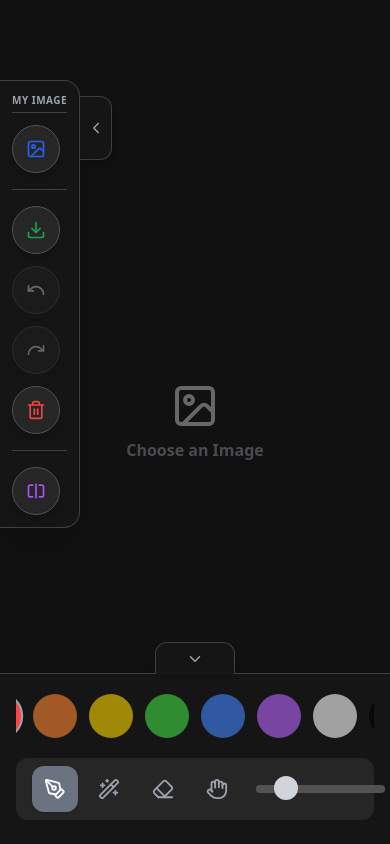
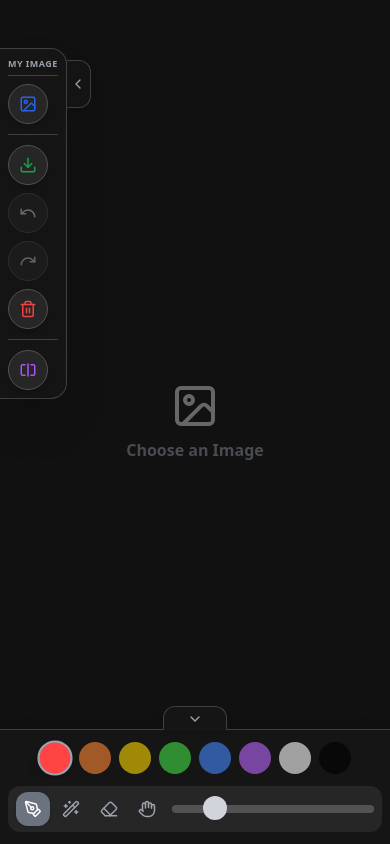
Before and after one commit to MicroSwitchers/sfh, a React (Vite) app: page / in a window 390 px wide. Built offline with nearby package versions, Linux system fonts and the light colour scheme.

Commit message:
Fix touch screen support, optimize mobile performance, and strengthen magnet tool

```diff
--- a/index.html
+++ b/index.html
@@ -6,6 +6,7 @@
     <meta name="viewport" content="width=device-width, initial-scale=1.0, user-scalable=no" />
     <meta name="description"
         content="CVI Salient Feature Highlighting - A layered canvas tool for visual highlighting and comparison" />
+    <link rel="icon" type="image/svg+xml" href="/favicon.svg" />
     <title>Salient Feature Highlighter (SFH)</title>
 </head>
 
--- a/src/App.jsx
+++ b/src/App.jsx
@@ -286,7 +286,7 @@ export default function App() {
     const perpX = hasDirection ? -dirY : 0;
     const perpY = hasDirection ? dirX : 0;
 
-    const r = 8;
+    const r = 20; // Increased search radius for more obvious snapping
     const startX = Math.max(1, imgX - r);
     const startY = Math.max(1, imgY - r);
     const endX = Math.min(targetImage.width - 1, imgX + r);
@@ -298,11 +298,12 @@ export default function App() {
     if (analysisImageRef.current !== targetImage) {
       ac.width = targetImage.width;
       ac.height = targetImage.height;
-      ac.getContext('2d').drawImage(targetImage, 0, 0);
+      const initCtx = ac.getContext('2d', { willReadFrequently: true });
+      initCtx.drawImage(targetImage, 0, 0);
       analysisImageRef.current = targetImage;
     }
 
-    const ctx = ac.getContext('2d');
+    const ctx = ac.getContext('2d', { willReadFrequently: true });
     const padStartX = Math.max(0, startX - 1);
     const padStartY = Math.max(0, startY - 1);
     const padW = Math.min(targetImage.width, endX + 2) - padStartX;
@@ -374,8 +375,8 @@ export default function App() {
 
     if (maxScore < 5) return { x: worldX, y: worldY };
 
-    // Clamp snap so it never leaps more than 6px from cursor
-    const maxSnap = 6;
+    // Clamp snap so it never leaps more than 15px from cursor
+    const maxSnap = 15; // Increased for more obvious effect
     let snapX = bestX - targetImage.width / 2;
     let snapY = bestY - targetImage.height / 2;
     const snapDx = snapX - worldX;
@@ -454,6 +455,11 @@ export default function App() {
   const getCenter = (p1, p2) => ({ x: (p1.clientX + p2.clientX) / 2, y: (p1.clientY + p2.clientY) / 2 });
 
   const handlePointerDown = (e) => {
+    // Prevent default touch behavior for better drawing experience
+    if (e.pointerType === 'touch') {
+      e.preventDefault();
+    }
+
     // Middle mouse button panning
     if (e.button === 1) {
       e.preventDefault();
@@ -497,7 +503,8 @@ export default function App() {
 
         if (tool === 'magnet' && targetImg) {
           const snapped = snapToEdge(wp.x, wp.y, targetImg, null);
-          wp = { x: wp.x * 0.3 + snapped.x * 0.7, y: wp.y * 0.3 + snapped.y * 0.7 };
+          // Stronger snap: use 90% snapped position, 10% original
+          wp = { x: wp.x * 0.1 + snapped.x * 0.9, y: wp.y * 0.1 + snapped.y * 0.9 };
         }
 
         const newPath = { points: [wp], color, size, isEraser: tool === 'eraser' };
@@ -510,6 +517,11 @@ export default function App() {
   };
 
   const handlePointerMove = (e) => {
+    // Prevent default touch behavior for better drawing experience
+    if (e.pointerType === 'touch') {
+      e.preventDefault();
+    }
+
     // Middle mouse panning
     if (isMiddleMousePanning.current) {
       const last = middleMouseLastPos.current;
@@ -568,21 +580,22 @@ export default function App() {
           if (tool === 'magnet' && targetImg) {
             const rawWp = { x: wp.x, y: wp.y }; // Save raw cursor position
             const snapped = snapToEdge(wp.x, wp.y, targetImg, targetPath.points);
-            wp = { x: wp.x * 0.2 + snapped.x * 0.8, y: wp.y * 0.2 + snapped.y * 0.8 };
+            // Much stronger snap: use 95% snapped position
+            wp = { x: wp.x * 0.05 + snapped.x * 0.95, y: wp.y * 0.05 + snapped.y * 0.95 };
 
-            // Light smoothing with last 2 points only
+            // Minimal smoothing to preserve snap effect
             const pp = targetPath.points;
             if (pp.length >= 1) {
               const last = pp[pp.length - 1];
-              wp = { x: wp.x * 0.7 + last.x * 0.3, y: wp.y * 0.7 + last.y * 0.3 };
+              wp = { x: wp.x * 0.9 + last.x * 0.1, y: wp.y * 0.9 + last.y * 0.1 };
             }
 
-            // Hard clamp: never drift more than 4px from the raw cursor
-            // This prevents spirals — the line is always anchored to where the user is pointing
+            // Allow more drift for stronger magnetic effect
+            // This lets the line really stick to edges
             const driftX = wp.x - rawWp.x;
             const driftY = wp.y - rawWp.y;
             const driftDist = Math.hypot(driftX, driftY);
-            const maxDrift = 4;
+            const maxDrift = 12; // Increased from 4 to allow stronger snapping
             if (driftDist > maxDrift) {
               const s = maxDrift / driftDist;
               wp = { x: rawWp.x + driftX * s, y: rawWp.y + driftY * s };
@@ -841,9 +854,9 @@ export default function App() {
       onClick={onClick}
       disabled={disabled}
       title={title}
-      className={`w-12 h-12 flex items-center justify-center bg-neutral-800 rounded-full shadow-lg border border-neutral-600 transition-transform active:scale-95 disabled:opacity-40 disabled:scale-100 hover:shadow-xl hover:bg-neutral-700 ${colorClass}`}
+      className={`w-10 h-10 sm:w-12 sm:h-12 flex items-center justify-center bg-neutral-800 rounded-full shadow-lg border border-neutral-600 transition-transform active:scale-95 disabled:opacity-40 disabled:scale-100 hover:shadow-xl hover:bg-neutral-700 ${colorClass}`}
     >
-      <Icon size={20} />
+      <Icon size={18} className="sm:w-5 sm:h-5" />
     </button>
   );
 
@@ -864,6 +877,7 @@ export default function App() {
         <canvas
           ref={canvasRef}
           className="block touch-none"
+          style={{ touchAction: 'none', willChange: 'transform' }}
           onContextMenu={(e) => e.preventDefault()}
           onPointerDown={handlePointerDown}
           onPointerMove={handlePointerMove}
@@ -926,10 +940,10 @@ export default function App() {
       </div>
 
       {/* LEFT DRAWER (Workspace Actions) */}
-      <div className={`absolute top-20 left-0 z-30 flex items-start transition-transform duration-300 ease-in-out ${leftOpen ? 'translate-x-0' : '-translate-x-[calc(100%-24px)]'}`}>
+      <div className={`absolute top-12 sm:top-20 left-0 z-30 flex items-start transition-transform duration-300 ease-in-out ${leftOpen ? 'translate-x-0' : '-translate-x-[calc(100%-20px)]'}`}>
         {/* Panel Content */}
-        <div className="bg-neutral-900/95 border-y border-r border-neutral-700 rounded-r-2xl p-3 shadow-2xl backdrop-blur-md flex flex-col gap-3 pointer-events-auto">
-          <div className="text-[10px] uppercase font-bold text-gray-400 text-center tracking-wider pb-1 border-b border-neutral-700">My Image</div>
+        <div className="bg-neutral-900/95 border-y border-r border-neutral-700 rounded-r-2xl p-2 sm:p-3 shadow-2xl backdrop-blur-md flex flex-col gap-2 sm:gap-3 pointer-events-auto">
+          <div className="text-[9px] sm:text-[10px] uppercase font-bold text-gray-400 text-center tracking-wider pb-1 border-b border-neutral-700">My Image</div>
 
           <ActionButton
             onClick={() => fileInputRef.current?.click()}
@@ -937,14 +951,14 @@ export default function App() {
             colorClass="text-blue-600 hover:text-blue-700"
             title="Choose an Image"
           />
-          <div className="w-full h-px bg-neutral-700 my-1"></div>
+          <div className="w-full h-px bg-neutral-700 my-0.5 sm:my-1"></div>
 
           <ActionButton onClick={handleSave} icon={Download} colorClass="text-green-600 hover:text-green-700" title="Save My Highlighted Image" />
           <ActionButton onClick={handleUndo} disabled={history.current.length === 0} icon={Undo} title="Undo (Ctrl+Z)" />
           <ActionButton onClick={handleRedo} disabled={redoStack.current.length === 0} icon={Redo} colorClass="text-gray-300 hover:text-white" title="Redo (Ctrl+Y)" />
           <ActionButton onClick={handleClear} icon={Trash2} colorClass="text-red-500 hover:text-red-600" title="Clear All Drawings" />
 
-          <div className="w-full h-px bg-neutral-700 my-1"></div>
+          <div className="w-full h-px bg-neutral-700 my-0.5 sm:my-1"></div>
 
           <ActionButton
             onClick={toggleCompare}
@@ -957,21 +971,21 @@ export default function App() {
         {/* Handle */}
         <button
           onClick={() => setLeftOpen(!leftOpen)}
-          className="mt-4 pointer-events-auto w-8 h-16 bg-neutral-900/95 border-y border-r border-neutral-700 rounded-r-xl flex items-center justify-center text-gray-400 hover:text-gray-200 shadow-md active:bg-neutral-800"
+          className="mt-3 sm:mt-4 pointer-events-auto w-6 sm:w-8 h-12 sm:h-16 bg-neutral-900/95 border-y border-r border-neutral-700 rounded-r-xl flex items-center justify-center text-gray-400 hover:text-gray-200 shadow-md active:bg-neutral-800"
         >
-          {leftOpen ? <ChevronLeft size={18} /> : <ChevronRight size={18} />}
+          {leftOpen ? <ChevronLeft size={16} className="sm:w-[18px] sm:h-[18px]" /> : <ChevronRight size={16} className="sm:w-[18px] sm:h-[18px]" />}
         </button>
       </div>
 
       {/* RIGHT DRAWER (Comparative Actions) */}
       {isComparing && sliderPos < 0.85 && (
-        <div className={`absolute top-20 right-0 z-30 flex flex-row-reverse items-start transition-transform duration-300 ease-in-out ${rightOpen ? 'translate-x-0' : 'translate-x-[calc(100%-24px)]'}`}>
+        <div className={`absolute top-12 sm:top-20 right-0 z-30 flex flex-row-reverse items-start transition-transform duration-300 ease-in-out ${rightOpen ? 'translate-x-0' : 'translate-x-[calc(100%-20px)]'}`}>
           {/* Panel Content */}
-          <div className="bg-neutral-900/95 border-y border-l border-neutral-700 rounded-l-2xl p-3 shadow-2xl backdrop-blur-md flex flex-col gap-3 pointer-events-auto">
-            <div className="text-[10px] uppercase font-bold text-gray-400 text-center tracking-wider pb-1 border-b border-neutral-700">Compare</div>
+          <div className="bg-neutral-900/95 border-y border-l border-neutral-700 rounded-l-2xl p-2 sm:p-3 shadow-2xl backdrop-blur-md flex flex-col gap-2 sm:gap-3 pointer-events-auto">
+            <div className="text-[9px] sm:text-[10px] uppercase font-bold text-gray-400 text-center tracking-wider pb-1 border-b border-neutral-700">Compare</div>
 
             <ActionButton onClick={() => refInputRef.current?.click()} icon={ImageIcon} colorClass="text-blue-500 hover:text-blue-600" title="Choose Comparison Image" />
-            <div className="w-full h-px bg-neutral-700 my-1"></div>
+            <div className="w-full h-px bg-neutral-700 my-0.5 sm:my-1"></div>
 
             <ActionButton onClick={handleSaveRef} icon={Download} colorClass="text-green-600 hover:text-green-700" title="Save Comparison Image" />
             <ActionButton onClick={handleRefUndo} disabled={refHistory.current.length === 0} icon={Undo} title="Undo Last Drawing" />
@@ -982,35 +996,35 @@ export default function App() {
           {/* Handle */}
           <button
             onClick={() => setRightOpen(!rightOpen)}
-            className="mt-4 pointer-events-auto w-8 h-16 bg-neutral-900/95 border-y border-l border-neutral-700 rounded-l-xl flex items-center justify-center text-gray-400 hover:text-gray-200 shadow-md active:bg-neutral-800"
+            className="mt-3 sm:mt-4 pointer-events-auto w-6 sm:w-8 h-12 sm:h-16 bg-neutral-900/95 border-y border-l border-neutral-700 rounded-l-xl flex items-center justify-center text-gray-400 hover:text-gray-200 shadow-md active:bg-neutral-800"
           >
-            {rightOpen ? <ChevronRight size={18} /> : <ChevronLeft size={18} />}
+            {rightOpen ? <ChevronRight size={16} className="sm:w-[18px] sm:h-[18px]" /> : <ChevronLeft size={16} className="sm:w-[18px] sm:h-[18px]" />}
           </button>
         </div>
       )}
 
       {/* BOTTOM DRAWER (Tools) */}
-      <div className={`absolute bottom-0 left-0 right-0 z-30 flex flex-col items-center transition-transform duration-300 ease-in-out ${bottomOpen ? 'translate-y-0' : 'translate-y-[calc(100%-24px)]'}`}>
+      <div className={`absolute bottom-0 left-0 right-0 z-30 flex flex-col items-center transition-transform duration-300 ease-in-out ${bottomOpen ? 'translate-y-0' : 'translate-y-[calc(100%-20px)]'}`}>
 
         {/* Handle */}
         <button
           onClick={() => setBottomOpen(!bottomOpen)}
-          className="pointer-events-auto w-20 h-8 bg-neutral-900/95 border-t border-x border-neutral-700 rounded-t-xl flex items-center justify-center text-gray-400 hover:text-gray-200 shadow-md active:bg-neutral-800 mb-[-1px] z-10"
+          className="pointer-events-auto w-16 sm:w-20 h-6 sm:h-8 bg-neutral-900/95 border-t border-x border-neutral-700 rounded-t-xl flex items-center justify-center text-gray-400 hover:text-gray-200 shadow-md active:bg-neutral-800 mb-[-1px] z-10"
         >
-          {bottomOpen ? <ChevronDown size={18} /> : <ChevronUp size={18} />}
+          {bottomOpen ? <ChevronDown size={16} className="sm:w-[18px] sm:h-[18px]" /> : <ChevronUp size={16} className="sm:w-[18px] sm:h-[18px]" />}
         </button>
 
         {/* Panel Content */}
-        <div className="w-full bg-neutral-900/95 border-t border-neutral-700 p-4 pb-6 shadow-2xl backdrop-blur-md pointer-events-auto">
-          <div className="max-w-md mx-auto flex flex-col gap-4">
+        <div className="w-full bg-neutral-900/95 border-t border-neutral-700 p-2 pb-3 sm:p-4 sm:pb-6 shadow-2xl backdrop-blur-md pointer-events-auto">
+          <div className="max-w-md mx-auto flex flex-col gap-2 sm:gap-4">
             {/* Colors */}
             <div className="flex items-center justify-between gap-2">
-              <div className="flex gap-3 overflow-x-auto no-scrollbar py-1 flex-1 justify-center">
+              <div className="flex gap-2 sm:gap-3 overflow-x-auto no-scrollbar py-1 flex-1 justify-center">
                 {COLORS.map(c => (
                   <button
                     key={c.name}
                     onClick={() => { setColor(c.value); setTool('pen'); }}
-                    className={`w-11 h-11 rounded-full border-2 shrink-0 transition-transform ${color === c.value && tool !== 'eraser' ? 'border-gray-400 scale-110 shadow-lg' : 'border-transparent opacity-60'}`}
+                    className={`w-8 h-8 sm:w-11 sm:h-11 rounded-full border-2 shrink-0 transition-transform ${color === c.value && tool !== 'eraser' ? 'border-gray-400 scale-110 shadow-lg' : 'border-transparent opacity-60'}`}
                     style={{ backgroundColor: c.value }}
                   />
                 ))}
@@ -1018,12 +1032,12 @@ export default function App() {
             </div>
 
             {/* Tools & Size */}
-            <div className="flex items-center gap-4 bg-neutral-800 rounded-xl p-2 px-4">
-              <div className="flex gap-2 shrink-0">
-                <button onClick={() => setTool('pen')} title="Draw freely" className={`p-3 rounded-xl transition-colors ${tool === 'pen' ? 'bg-gray-500 text-white shadow' : 'text-gray-400 hover:text-gray-200'}`}><PenTool size={22} /></button>
-                <button onClick={() => setTool('magnet')} title="Highlight Helper - Snaps to edges" className={`p-3 rounded-xl transition-colors ${tool === 'magnet' ? 'bg-purple-600 text-white shadow' : 'text-gray-400 hover:text-gray-200'}`}><Wand2 size={22} /></button>
-                <button onClick={() => setTool('eraser')} title="Erase drawings" className={`p-3 rounded-xl transition-colors ${tool === 'eraser' ? 'bg-red-600 text-white shadow' : 'text-gray-400 hover:text-gray-200'}`}><Eraser size={22} /></button>
-                <button onClick={() => setTool('hand')} title="Move and zoom image" className={`p-3 rounded-xl transition-colors ${tool === 'hand' ? 'bg-blue-600 text-white shadow' : 'text-gray-400 hover:text-gray-200'}`}><Hand size={22} /></button>
+            <div className="flex items-center gap-2 sm:gap-4 bg-neutral-800 rounded-xl p-1.5 sm:p-2 px-2 sm:px-4">
+              <div className="flex gap-1 sm:gap-2 shrink-0">
+                <button onClick={() => setTool('pen')} title="Draw freely" className={`p-2 sm:p-3 rounded-xl transition-colors ${tool === 'pen' ? 'bg-gray-500 text-white shadow' : 'text-gray-400 hover:text-gray-200'}`}><PenTool size={18} className="sm:w-[22px] sm:h-[22px]" /></button>
+                <button onClick={() => setTool('magnet')} title="Highlight Helper - Snaps to edges" className={`p-2 sm:p-3 rounded-xl transition-colors ${tool === 'magnet' ? 'bg-purple-600 text-white shadow' : 'text-gray-400 hover:text-gray-200'}`}><Wand2 size={18} className="sm:w-[22px] sm:h-[22px]" /></button>
+                <button onClick={() => setTool('eraser')} title="Erase drawings" className={`p-2 sm:p-3 rounded-xl transition-colors ${tool === 'eraser' ? 'bg-red-600 text-white shadow' : 'text-gray-400 hover:text-gray-200'}`}><Eraser size={18} className="sm:w-[22px] sm:h-[22px]" /></button>
+                <button onClick={() => setTool('hand')} title="Move and zoom image" className={`p-2 sm:p-3 rounded-xl transition-colors ${tool === 'hand' ? 'bg-blue-600 text-white shadow' : 'text-gray-400 hover:text-gray-200'}`}><Hand size={18} className="sm:w-[22px] sm:h-[22px]" /></button>
               </div>
               <input
                 type="range" min="2" max="60"
```
Also changed, not shown: public/favicon.svg (added).
